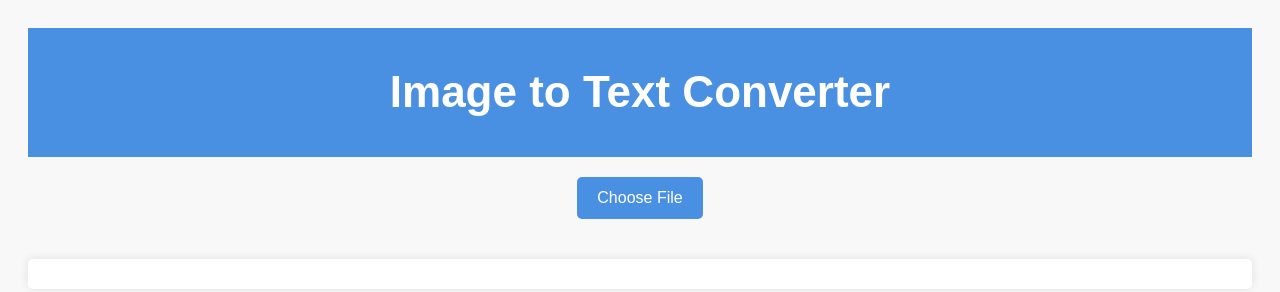
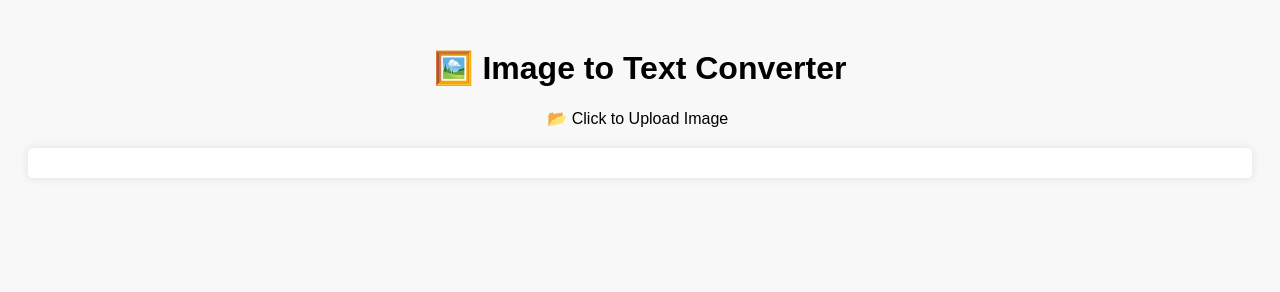
Before and after one commit to imagetotextgenerator/ocr, a plain HTML site: page index.html in a window 1280 px wide. Drawn offline with Linux system fonts and the light colour scheme.

Commit message:
Update index.html

```diff
--- a/index.html
+++ b/index.html
@@ -7,18 +7,20 @@
     <link rel="stylesheet" href="style.css">
 </head>
 <body>
-    <header>
-        <h1>Image to Text Converter</h1>
-    </header>
+    <div class="container">
+        <h1>🖼️ Image to Text Converter</h1>
 
-    <main>
-        <label class="file-upload">
-            <input type="file" id="imageInput" accept="image/*">
-            <span>Choose File</span>
+        <label for="imageInput" class="upload-box">
+            <span>📂 Click to Upload Image</span>
+            <input type="file" id="imageInput" accept="image/*" hidden>
         </label>
-        <div id="loading" style="display: none;">⏳ Processing...</div>
-        <div id="output"></div>
-    </main>
+
+        <img id="preview" class="hidden">
+
+        <div class="loader hidden" id="loader"></div>
+
+        <div id="output" class="hidden"></div>
+    </div>
 
     <script src="https://cdnjs.cloudflare.com/ajax/libs/tesseract.js/4.0.2/tesseract.min.js"></script>
     <script src="script.js"></script>
```
